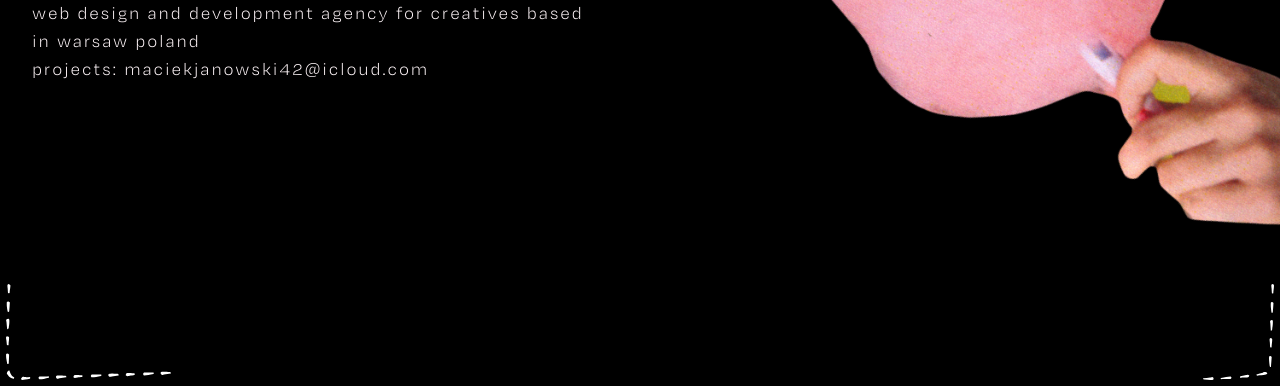
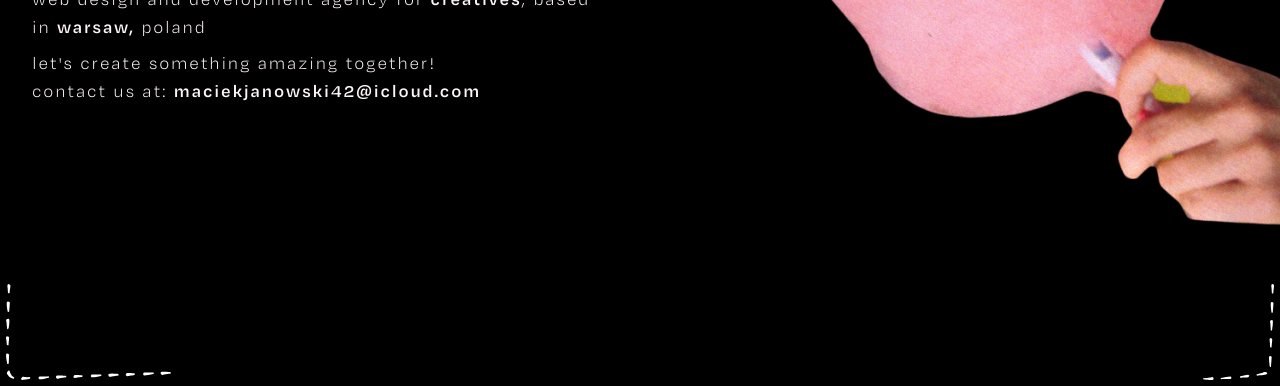
Before and after one commit to bitgeese/CandyGlitch-Website, an Astro site: page / in a window 1280 px wide. Shown: the part 414-800 px from the top of the page. Built offline with nearby package versions, Linux system fonts and the light colour scheme; Astro itself is replaced by a stand-in of ours.

Commit message:
update text

```diff
--- a/src/components/Hero.svelte
+++ b/src/components/Hero.svelte
@@ -136,9 +136,10 @@
     <main class="h-full flex items-center justify-start relative z-10">
       <div class="container mx-auto px-4 sm:px-6 lg:px-8 relative">
         <h1 id="hero-title" class="text-4xl sm:text-8xl font-black uppercase opacity-0"><span class="text-[#F75E86]">Candy</span>Glitch.</h1>
-        <div id="hero-text" class="mt-0 sm:mt-4 text-[#FEF5F8] font-degular lowercase font-light text-sm sm:text-lg tracking-widest max-w-xl opacity-0">
-          <p>Web Design and Development Agency for Creatives Based in Warsaw Poland</p>
-          <p>projects: <a href="mailto:maciekjanowski42@icloud.com">MaciekJanowski42@icloud.com</a></p>
+        <div id="hero-text" class="mt-2 sm:mt-6 text-[#FEF5F8] font-degular lowercase font-light text-sm sm:text-lg tracking-widest max-w-xl opacity-0">
+          <p>Web Design and Development Agency for <span class="font-semibold">Creatives</span>, Based in <span class="font-semibold">Warsaw,</span> Poland</p>
+          <p class="mt-1 sm:mt-2">Let's Create Something Amazing Together!</p>
+          <p>Contact Us at: <a class="font-semibold hover:underline hover:text-[#EA6C8A]" href="mailto:maciekjanowski42@icloud.com">MaciekJanowski42@icloud.com</a></p>
         </div>
       </div>
     </main>
```
